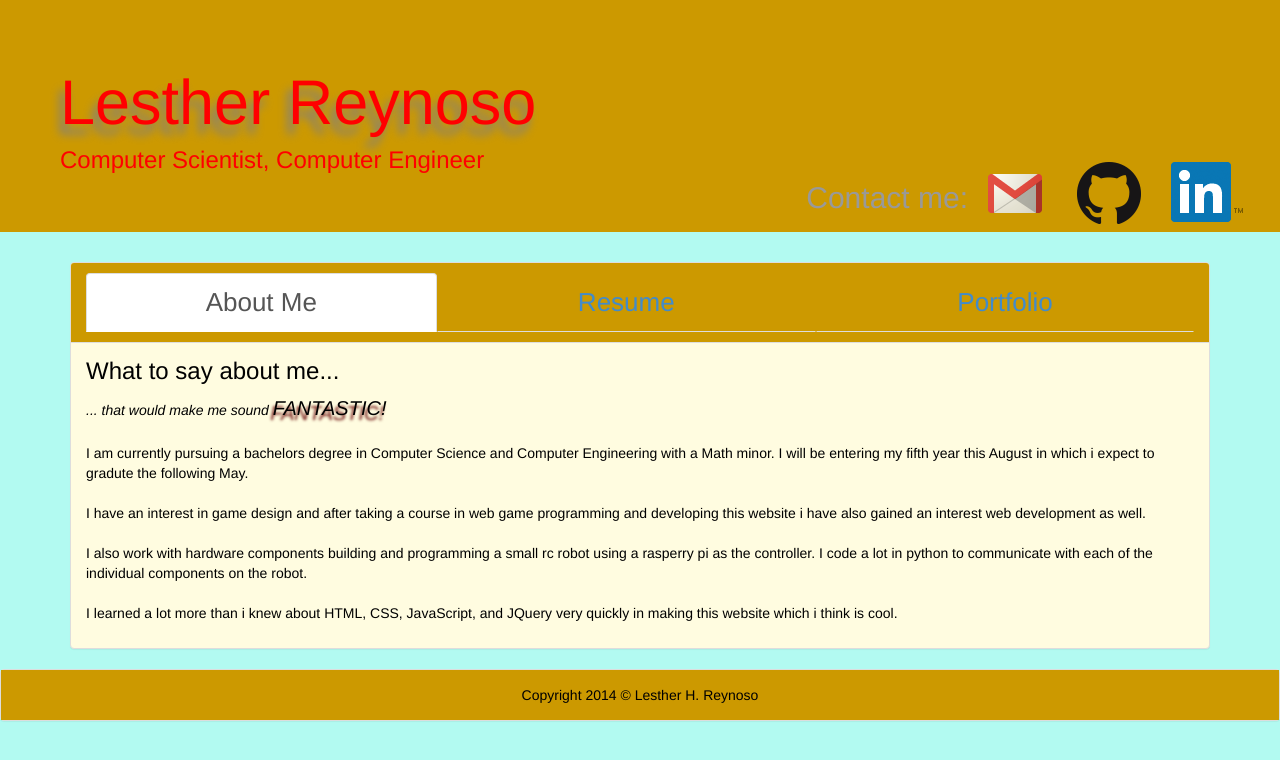
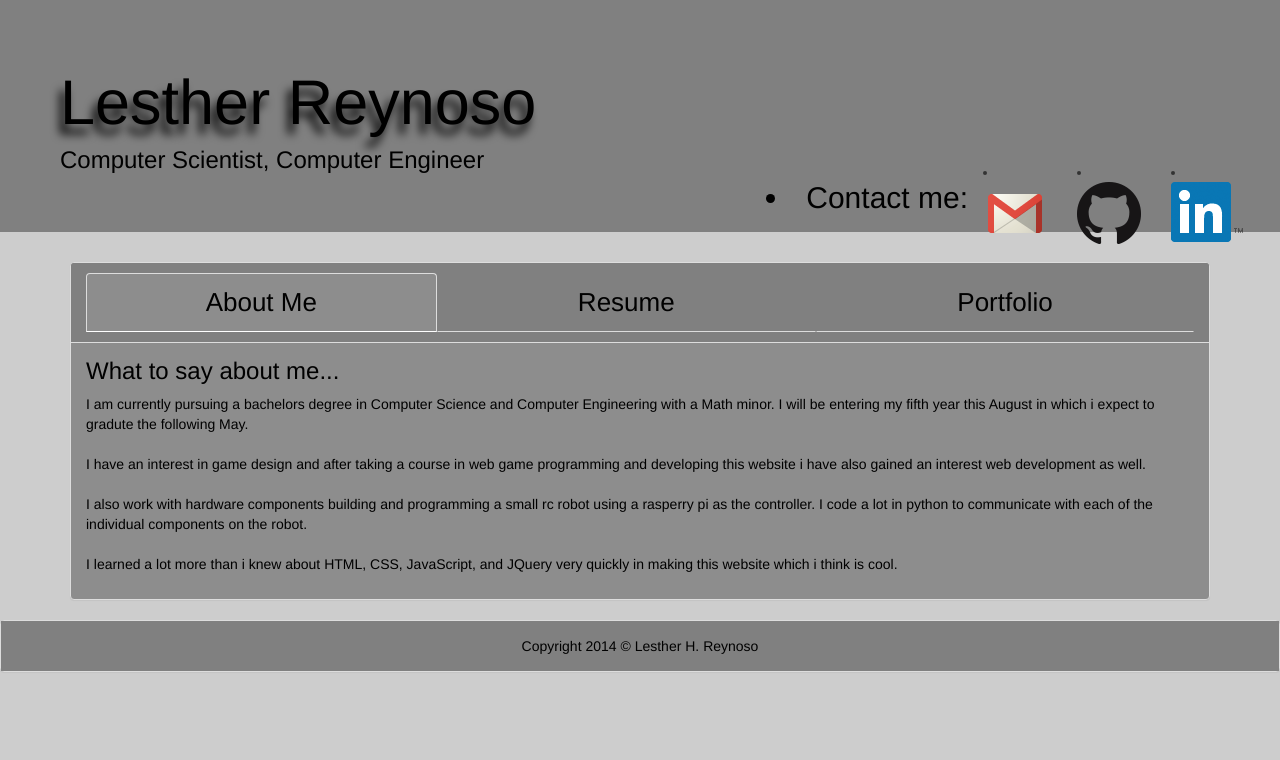
Before and after one commit to lestherreynoso/NodeSite, a website: page html/index.html in a window 1280 px wide. Drawn offline with nearby package versions, Linux system fonts and the light colour scheme; files that its build step writes are made by us from their sources; files whose address does not match are found by name.

Commit message:
site still needs work but info is displayed

```diff
--- a/css/main.css
+++ b/css/main.css
@@ -1,8 +1,8 @@
 header div.container-fluid{
   padding: 0px 0px;
 }
-    .jumbotron, nav, #mainpanelheading, #navnames, footer div.panel div.panel-body{
-      background-color: #CC9900;
+.jumbotron, nav, #mainpanelheading, footer div.panel div.panel-body{
+  background-color: #808080;
 /*      background: -webkit-linear-gradient(135deg, #1A1A1A, #484848, #1A1A1A); /* For Safari 5.1 to 6.0 */
   /*background: -o-linear-gradient(135deg, #1A1A1A,  #484848, #1A1A1A); /* For Opera 11.1 to 12.0 */*/
   /*background: -moz-linear-gradient(135deg, #1A1A1A, #484848, #1A1A1A); /* For Firefox 3.6 to 15 */*/
@@ -16,20 +16,20 @@ header div.container-fluid{
 }
 .jumbotron h1, header h3{
   padding: 0px 30px;
-      color: #FF0000;
+  color: black;
 }
 body{
-      background-color: #b2faf1;
+  background-color: #CDCDCD;
 }
 
 
 h1{
-      text-shadow: -5px 10px 10px gray;
-      color: #B80000;
+  text-shadow: -5px 10px 10px black;
+  color: black;
 }
 h2{
   border-bottom-style: ridge;
-      border-color: #0099FF;
+  border-color: black;
   border-width: 5px;
 }
 h3{
@@ -72,17 +72,21 @@ header div.container-fluid{
 div{
   color: black;
 }
+
 .panel{
-      background-color: #fffce0;
+  background-color: #8D8D8D;
 }
 #navnames{
   font-size: 26px;
   color: black;
 }
+li.active a.active{
+  background-color: #8D8D8D;
+}
 #contactme{
   float: right;
   font-size: 30px;
-      color: #999999;
+  color: black;
   margin: 30px 0px 30px 30px;
 }
 #downloadme{
--- a/html/index.html
+++ b/html/index.html
@@ -20,13 +20,14 @@
         <div class="jumbotron">
 
           <h1>Lesther Reynoso</h1>
-          <ul id="iconlist">
             <li id="icons"><a href="https://www.linkedin.com/pub/lesther-reynoso/90/a26/64a/"><img src="img/InBug-60px-TM.png" alt="LinkedIn"></a></li>
             <li id="icons"><a href="https://www.github.com/lestherreynoso"><img src="img/GitHub-Mark-64px.png" alt ="Git Hub"></a></li>
             <li id="icons"><a href="mailto:reynosl@sunyit.edu"><img src="img/googlemail-64.png" alt="Gmail"></a></li>
             <li id="contactme">Contact me:</li>
+          <h3>Computer Scientist, Computer Engineer</h3>
+          <ul id="iconlist">
+
           </ul>
-          <h3>Computer Scientist, Computer Engineer</h3>
 
         </div>
     </header>
@@ -34,9 +35,9 @@
       <div class="panel panel-default">
         <div class="panel-heading" id="mainpanelheading">
           <ul class="nav nav-tabs nav-justified">
-            <li data-target="#mycarousel" data-slide-to="0" class="active" id="navnames"><a href="#aboutme">About Me</a></li>
-            <li data-target="#mycarousel" data-slide-to="1" id="navnames"><a href="#resume">Resume</a></li>
-            <li data-target="#mycarousel" data-slide-to="2" id="navnames"><a href="#portfolio">Portfolio</a></li>
+            <li data-target="#mycarousel" data-slide-to="0" class="active" id="active"><a href="#aboutme" class="active"><span id="navnames">About Me</span></a></li>
+            <li data-target="#mycarousel" data-slide-to="1"><a href="#resume"><span id="navnames">Resume</span></a></li>
+            <li data-target="#mycarousel" data-slide-to="2"><a href="#portfolio"><span id="navnames">Portfolio</span></a></li>
             <!-- <li data-target="#mycarousel" data-slide-to="3" id="navnames"><a href="#projects">Projects</a></li> -->
           </ul>
         </div>  <!-- end of heading -->
@@ -47,7 +48,7 @@
             <div class="carousel-inner">
               <div class="item active">
                <h3>What to say about me...</h3>
-               <em>... that would make me sound <span id="fan">FANTASTIC!</span></em><br><br>
+               <!-- <em>... that would make me sound <span id="fan">FANTASTIC!</span></em><br><br> -->
                 <p>
                 I am currently pursuing a bachelors degree in Computer Science and Computer Engineering with a Math minor. I will
                 be entering my fifth year this August in which i expect to gradute the following May. <br><br>
--- a/js/main.js
+++ b/js/main.js
@@ -1,9 +1,22 @@
 $(document).ready(function(){
+
         $('.carousel').carousel({
-          interval: false
+
+          	interval: false
+
         })
+
         $("div.panel-heading > ul.nav > li").click(function(){
-          $("div.panel-heading > ul.nav > li").removeClass("active")
-          $(this).addClass("active")
+
+        	$("div.panel-heading > ul.nav > li").removeClass("active").attr("id", "")
+        	$(this).addClass("active").attr("id","active")
+
         })
-    })
+
+        $("div.panel-heading > ul.nav > li > a").click(function(){
+
+        	$("div.panel-heading > ul.nav > li > a").removeClass("active")
+        	$(this).addClass("active")
+
+  		})
+})
```
Also changed, not shown: package.json (added, +23 -0 lines), 1 other file. Lines whose indentation alone changed are shown as unchanged.
